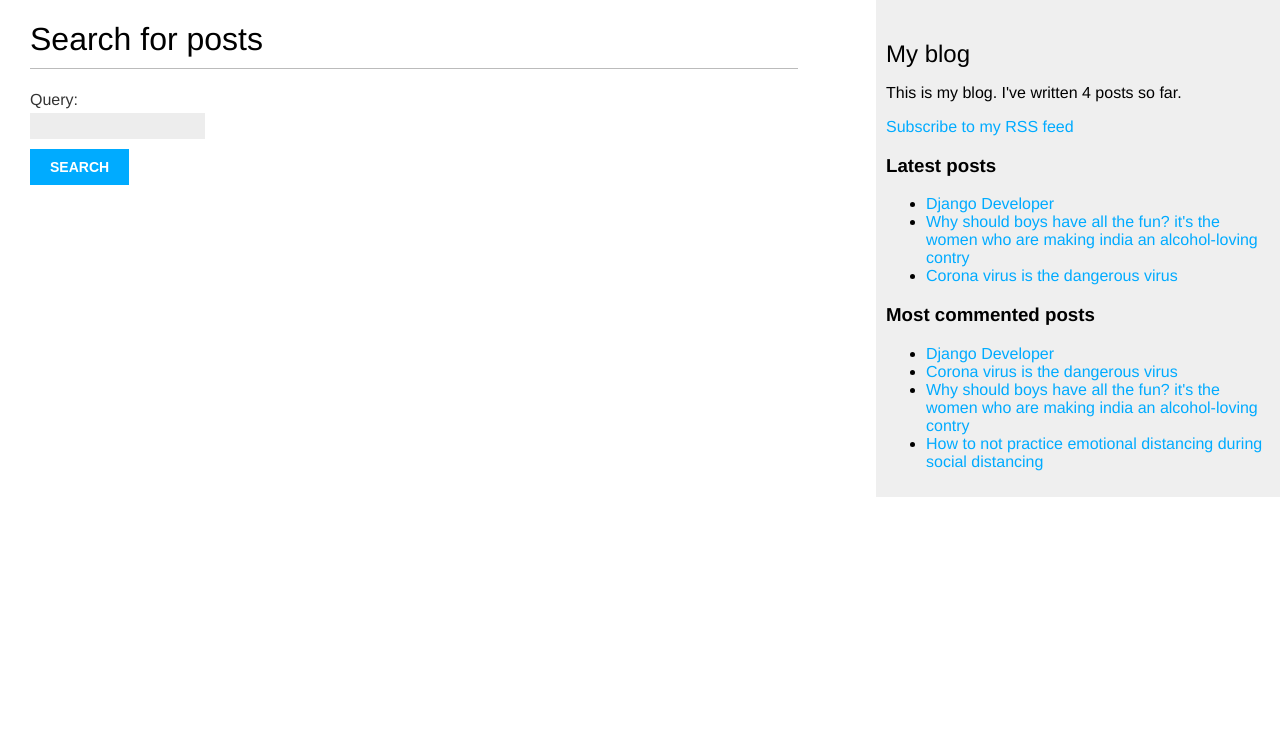
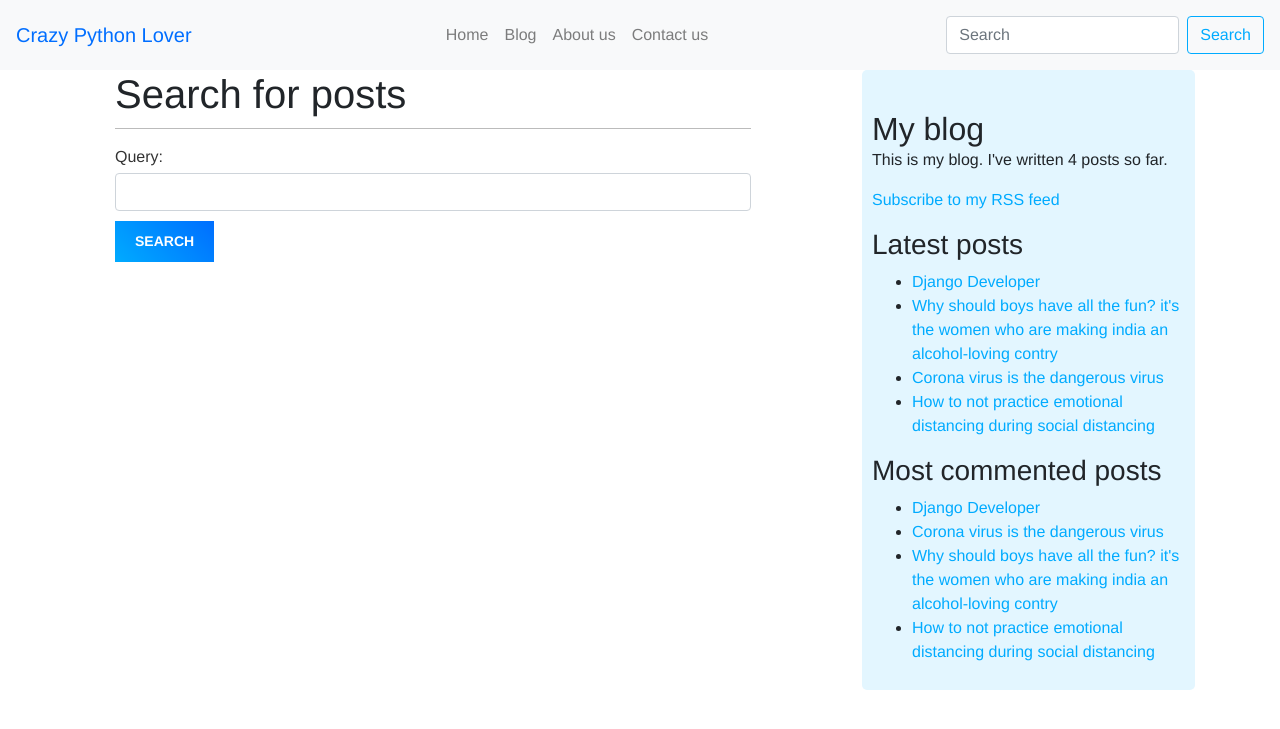
Before and after one commit to CrazyPythonLover1/Exactly-blog-from-Django-3-book, a Django app: page /search/ in a window 1280 px wide. Shown: the top 729 px of the page. Run offline with Django 3.2, Linux system fonts and the light colour scheme; data comes from the database, SQL or seed files in the repository; parts of the project's set-up code (start-up, migrations or seed data) failed here and were passed over; some libraries are stand-ins or nearby versions.

Commit message:
design completed

```diff
--- a/blog/forms.py
+++ b/blog/forms.py
@@ -7,10 +7,23 @@ class EmailPostForm(forms.Form):
     to = forms.EmailField()
     comments = forms.CharField(required=False,widget=forms.Textarea)
 
+# class CommentForm(forms.Form):
+#     name = forms.CharField(widget=forms.TextInput(attrs={'class':'form-control'}))
+#     email = forms.EmailField(widget=forms.EmailInput(attrs={'class':'form-control'}))
+#     body = forms.CharField(widget=forms.Textarea(attrs={'class':'form-control'}))
+
+
+
 class CommentForm(forms.ModelForm):
     class Meta:
         model = Comment
         fields = ('name','email', 'body')
 
+        widgets = {
+            'name': forms.TextInput(attrs={'class': 'form-control'}),
+            'email': forms.EmailInput(attrs={'class': 'form-control'}),
+            'body':forms.Textarea(attrs={'class':'form-control'})
+        }
+
 class SearchForm(forms.Form):
-    query = forms.CharField()
+    query = forms.CharField(widget=forms.TextInput(attrs={'class':'form-control'}))
--- a/blog/static/css/blog.css
+++ b/blog/static/css/blog.css
@@ -1,5 +1,5 @@
 body {
-    margin:0;
+    margin:0 0 1rem 0;
     padding:0;
     font-family:helvetica, sans-serif;
 }
@@ -19,6 +19,15 @@ h2 {
     font-weight:normal;
     margin:30px 0 0;
 }
+.my-button{
+    color: #00abff;
+    border: 1px solid #00abff;
+}
+.my-button:hover{
+    color: white;
+    border: 1px solid #00abff;
+    background-image: linear-gradient(45deg, #00abff, #006eff);
+}
 
 #content {
     float:left;
@@ -30,12 +39,13 @@ h2 {
     float:right;
     width:30%;
     padding:10px;
-    background:#efefef;
+    background:#e3f6ff;
     height:100%;
+    border-radius: 5px;
 }
 
 p.date {
-    color:#ccc;
+    color:#555555;
     font-family: georgia, serif;
     font-size: 12px;
     font-style: italic;
@@ -65,7 +75,7 @@ input, textarea {
 }
 input[type=submit] {
     font-weight:bold;
-    background:#00abff;
+    background-image: linear-gradient(45deg, #00abff, #006eff);
     color:#fff;
     padding:10px 20px;
     font-size:14px;
--- a/blog/templates/blog/base.html
+++ b/blog/templates/blog/base.html
@@ -4,9 +4,43 @@
 <html>
 <head>
   <title>{% block title %}{% endblock %}</title>
-  <link href="{% static "css/blog.css" %}" rel="stylesheet">
+  <link rel="stylesheet" href="https://stackpath.bootstrapcdn.com/bootstrap/4.5.2/css/bootstrap.min.css" integrity="sha384-JcKb8q3iqJ61gNV9KGb8thSsNjpSL0n8PARn9HuZOnIxN0hoP+VmmDGMN5t9UJ0Z" crossorigin="anonymous">
+
+  <link href="{% static 'css/blog.css' %}" rel="stylesheet">
 </head>
 <body>
+
+  <nav class="navbar navbar-expand-lg navbar-light bg-light">
+    <a class="navbar-brand" href="#" style="color: #006eff;">Crazy Python Lover </a>
+    <button class="navbar-toggler" type="button" data-toggle="collapse" data-target="#navbarSupportedContent" aria-controls="navbarSupportedContent" aria-expanded="false" aria-label="Toggle navigation">
+      <span class="navbar-toggler-icon"></span>
+    </button>
+
+    <div class="collapse navbar-collapse" id="navbarSupportedContent">
+      <ul class="navbar-nav mx-auto">
+        <li class="nav-item ">
+          <a class="nav-link" href=" {% url 'blog:post_list' %} ">Home <span class="sr-only">(current)</span></a>
+        </li>
+        <li class="nav-item {% block active %} {% endblock %} ">
+          <a class="nav-link" href=" {% url 'blog:post_list' %}"> Blog </a>
+        </li>
+        <li class="nav-item">
+          <a class="nav-link" href="#"> About us </a>
+        </li>
+        <li class="nav-item">
+          <a class="nav-link" href="#"> Contact us </a>
+        </li>
+      </ul>
+      <form method="GET" action=" {% url 'blog:post_search' %} " class="form-inline my-2 my-lg-0">
+        <input class="form-control mr-sm-2 my-2" type="search" placeholder="Search" aria-label="Search" name="query" id="query">
+        <button id="my-button" class="btn  btn-outline-success my-button my-2 my-sm-0" type="submit" value="Search">Search</button>
+      </form>
+    </div>
+  </nav>
+
+<div class="container">
+
+
   <div id="content">
     {% block content %}
     {% endblock %}
@@ -16,7 +50,7 @@
     <p>This is my blog. I've written {% total_posts %} posts so far.</p>
     <p><a href="{% url "blog:post_feed" %}">Subscribe to my RSS feed</a></p>
     <h3>Latest posts</h3>
-    {% show_latest_posts 3 %}
+    {% show_latest_posts 9 %}
     <h3>Most commented posts</h3>
     {% get_most_commented_posts as most_commented_posts %}
     <ul>
@@ -27,5 +61,11 @@
       {% endfor %}
     </ul>
   </div>
+
+</div>
+
+<script src="https://code.jquery.com/jquery-3.5.1.slim.min.js" integrity="sha384-DfXdz2htPH0lsSSs5nCTpuj/zy4C+OGpamoFVy38MVBnE+IbbVYUew+OrCXaRkfj" crossorigin="anonymous"></script>
+<script src="https://cdn.jsdelivr.net/npm/popper.js@1.16.1/dist/umd/popper.min.js" integrity="sha384-9/reFTGAW83EW2RDu2S0VKaIzap3H66lZH81PoYlFhbGU+6BZp6G7niu735Sk7lN" crossorigin="anonymous"></script>
+<script src="https://stackpath.bootstrapcdn.com/bootstrap/4.5.2/js/bootstrap.min.js" integrity="sha384-B4gt1jrGC7Jh4AgTPSdUtOBvfO8shuf57BaghqFfPlYxofvL8/KUEfYiJOMMV+rV" crossorigin="anonymous"></script>
 </body>
 </html>
--- a/blog/templates/blog/post/detail.html
+++ b/blog/templates/blog/post/detail.html
@@ -42,10 +42,10 @@
     <h2>Your comment has been added.</h2>
   {% else %}
     <h2>Add a new comment</h2>
-    <form method="post">
+    <form  method="post">
       {{ comment_form.as_p }}
       {% csrf_token %}
-      <p><input type="submit" value="Add comment"></p>
+      <p><input class="form-control" type="submit" value="Add comment"></p>
     </form>
   {% endif %}
 {% endblock %}
--- a/blog/templates/blog/post/list.html
+++ b/blog/templates/blog/post/list.html
@@ -2,6 +2,8 @@
 {% load blog_tags %}
 
 {% block title %}My Blog{% endblock %}
+
+{% block active %} active {% endblock %}
 
 {% block content %}
   <h1>My Blog</h1>
@@ -9,6 +11,7 @@
     <h2>Posts tagged with "{{ tag.name }}"</h2>
   {% endif %}
   {% for post in posts %}
+  <div class="post" style="background-color: #e3f6ff; padding: .8rem; border-radius: 10px;margin: 2rem 0;">
     <h2>
       <a href="{{ post.get_absolute_url }}">
         {{ post.title }}
@@ -27,6 +30,7 @@
       Published {{ post.publish }} by {{ post.author }}
     </p>
     {{ post.body|markdown|truncatewords_html:30 }}
+  </div>
   {% endfor %}
   {% include "pagination.html" with page=posts %}
   {% endblock %}
--- a/blog/templates/blog/post/search.html
+++ b/blog/templates/blog/post/search.html
@@ -13,7 +13,7 @@
     </h3>
     {% for post in results %}
         <h4><a href="{{ post.get_absolute_url }}">{{ post.title }}</a></h4>
-        {{ post.body|markdown|truncatewords_html:5 }}
+        {{ post.body|markdown|truncatewords_html:10 }}
     {% empty %}
       <p>There are no results for your query.</p>
     {% endfor %}
```
